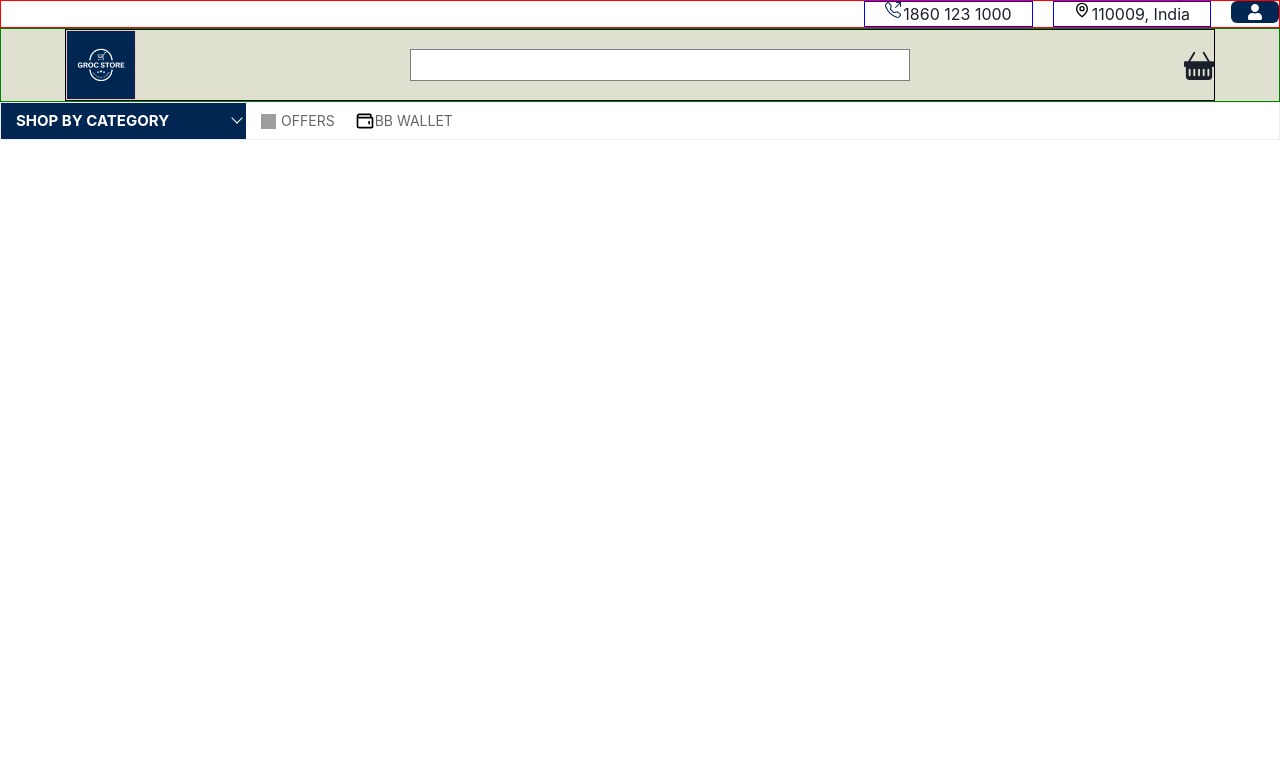
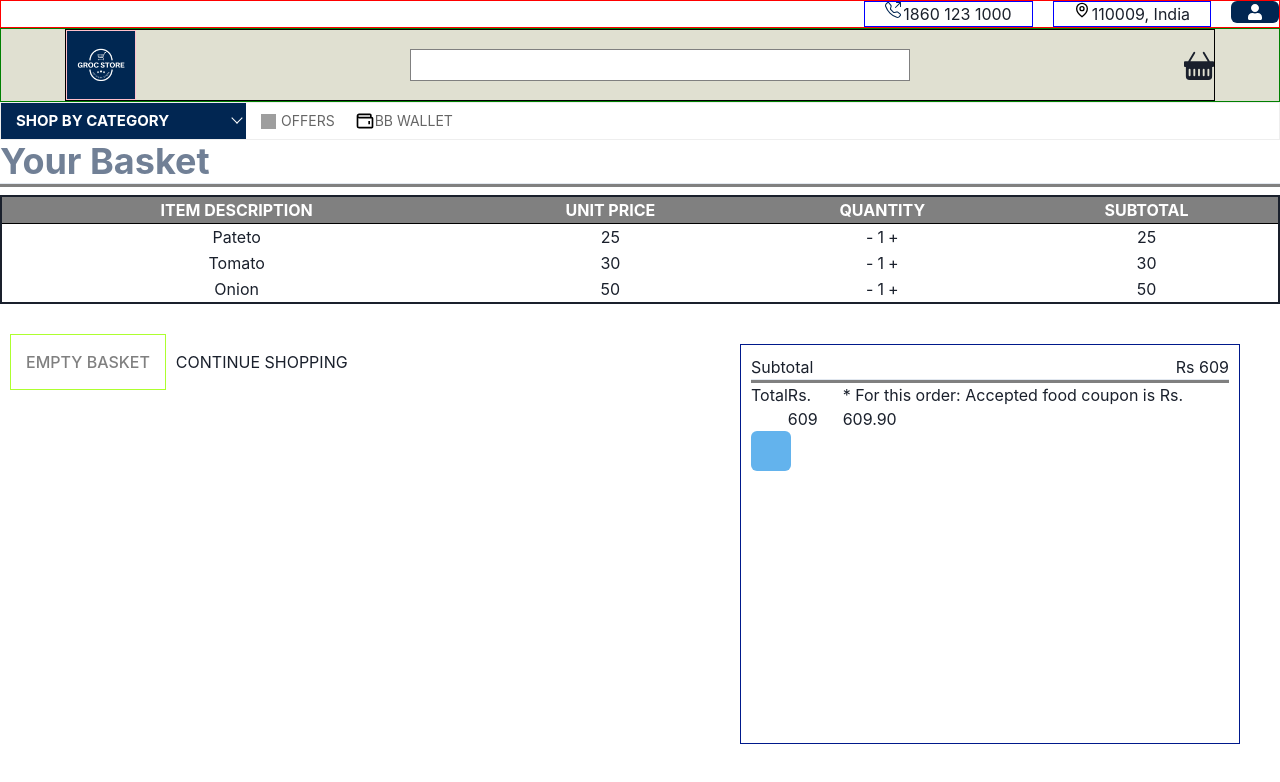
Before and after one commit to amss-22/GrocStore-Clone, a React (Create React App) app in the folder groc-basket/: page /Cart in a window 1280 px wide. Shown: the top 782 px of the page. Built offline with nearby package versions, Linux system fonts and the light colour scheme; data requests are answered from the project's data file; grey boxes are pictures that could not be loaded.

Commit message:
checkout page added

```diff
--- a/groc-basket/src/App.js
+++ b/groc-basket/src/App.js
@@ -24,7 +24,7 @@ function App() {
      {/* <MainRoutes/> */}
 
 
-      {/* <CartPage /> */}
+      <CartPage />
       {/* <HomePage/> */}
 
     </div>
--- a/groc-basket/src/pages/CartPage.css
+++ b/groc-basket/src/pages/CartPage.css
@@ -20,3 +20,41 @@ table {
     gap: 4px;
    justify-content: center;
   }
+
+  #btn{
+    margin-left: 38px;
+    color: red;
+    font-weight: 600;
+
+  }
+   #empty{
+    border: 1px solid greenyellow;
+    margin: 10px;
+    font-weight: 500;
+    color: gray;
+    padding: 15px;
+  }
+  #conti{
+    display:inline-block;
+    margin-top: 20px;
+  }
+
+  #subtotal{
+
+  border: 1px solid gray;
+  margin-top: 40px;
+  margin-right: 40px;
+  height: 400px;
+  width: 500px;
+  border-color: rgb(0, 25, 139);
+  padding: 10px;
+  }
+  #subtotal>div{
+    display: flex;
+    justify-content: space-between;
+  }
+
+  #box{
+    display: flex;
+    justify-content: space-between;
+  }
--- a/groc-basket/src/pages/CartPage.jsx
+++ b/groc-basket/src/pages/CartPage.jsx
@@ -1,4 +1,4 @@
-import { Heading } from '@chakra-ui/react';
+import { Heading, Flex, Box, Spacer, Text, Button } from '@chakra-ui/react';
 import React from 'react';
 import { useEffect } from 'react';
 import { useState } from 'react';
@@ -52,9 +52,39 @@ const [add, setAdd] = useState(1);
         ))
       }
      </table>
-    <div>
+     <div id='box'>
+        <div id="conti">
+          <button id="empty" >EMPTY BASKET</button>
+          <button >CONTINUE SHOPPING</button>
+       </div>
+             <div>
+                <div id="subtotal">
+                 <div>
+                 <p>Subtotal</p>
+                  <p>Rs 609</p>
+                 </div>
+                 <hr style={{
+            color: "gray",
+            backgroundColor: "gray",
+            height: 3
+        }}
+                 />
+                 <Box>
+                 <Flex>
+                  <Text>Total</Text>
+                  <Spacer />
+                  <Text>Rs. 609</Text>
+                 </Flex>
+                 <Text >* For this order: Accepted food coupon is Rs. 609.90</Text>
+                 </Box>
+                 <Box>
+                  <Button bg={"blue.300"} color="white"  ></Button>
+                 </Box>
 
-    </div>
+                 </div>
+
+             </div>
+     </div>
     </div>
   )
 }
```
Also changed, not shown: groc-basket/src/pages/Checkout.jsx (added, +87 -0 lines).
